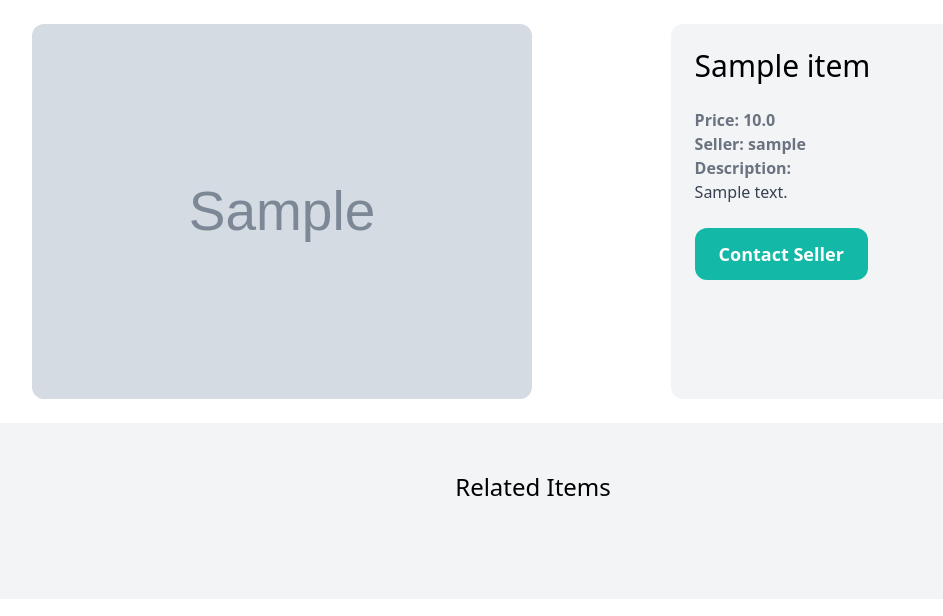
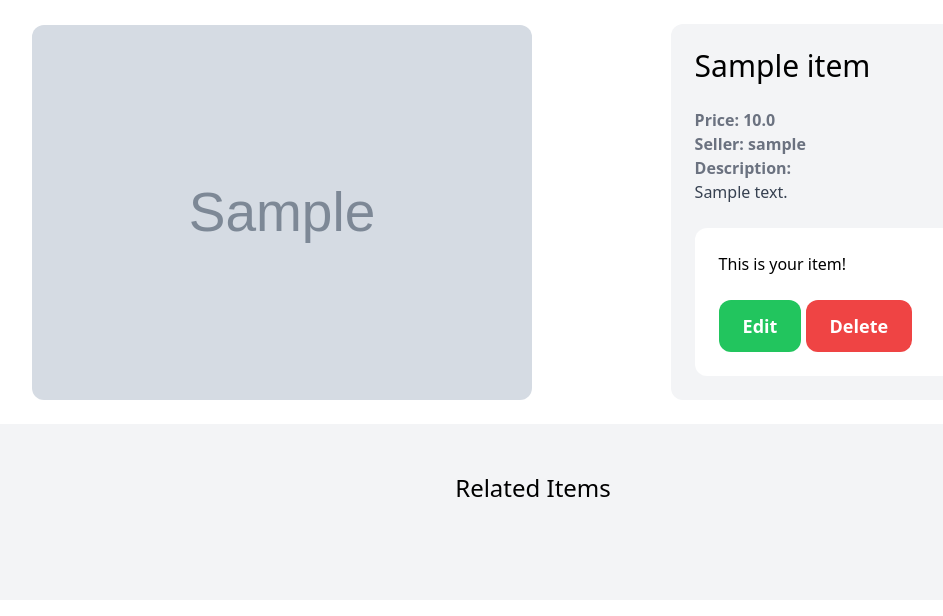
Before and after one commit to IsbatBInHossain/Quixell, a Django app: page /items/1/ in a window 1280 px wide. Shown: the part 77-693 px from the top of the page, without its empty margins (107-1050 px from the left). Run offline with Django 4.2, Linux system fonts and the light colour scheme; a user stored in the database is signed in; tables that the repository leaves empty hold one stand-in row (values such as "Sample post"); grey boxes marked "Sample" are stand-in pictures; some libraries are stand-ins or nearby versions.

Commit message:
Delete item functionality

```diff
--- a/quixell/core/templates/core/index.html
+++ b/quixell/core/templates/core/index.html
@@ -8,14 +8,14 @@
     <div class="mt-6 px-6 py-12 bg-gray-100 rounded-xl">
         <h2 class="mb-12 text-2xl text-center">Newest Items</h2>
 
-        <div class="grid grid-cols-1 sm:grid-cols-2 md:grid-cols-3 gap-3">
+        <div class="grid grid-cols-1 sm:grid-cols-2 md:grid-cols-3 gap-3 ">
             {% for item in items %}
                 <div class="">
                     <a href="{% url 'items:detail' item.id %}">
-                        <div class="p-6 bg-white rounded-b-xl ">
+                        <div class="p-6 bg-white rounded-t-xl flex justify-center items-center">
                             <img src="{{item.image.url}}" alt="{{item.name}}" class="  rounded-t-xl object-contain w-[200px] h-[200px]">
                         </div>
-                        <div class="p-6 bg-white rounded-t-xl">
+                        <div class="p-6 bg-white rounded-b-xl text-center">
                             <h2 class="text-2xl">{{item.name}}</h2>
                             <p class="text-gray-500">Price: {{item.price}}</p>
                         </div>
--- a/quixell/items/templates/item/detail.html
+++ b/quixell/items/templates/item/detail.html
@@ -22,7 +22,16 @@
         </p>
         {% endif %}
 
-        <a href="#" class="inline-block mt-6 px-6 py-3 bg-teal-500 text-white rounded-xl hover:bg-teal-700 text-lg font-semibold">Contact Seller</a>
+        {% if item.created_by == request.user %}
+          <div class="mt-6 p-6 bg-white rounded-xl">
+            <p>This is your item!</p>
+            <a href="#" class="mt-6 px-6 py-3 inline-block bg-green-500 text-lg font-semibold text-white rounded-xl">Edit</a>
+            <a href="{% url 'items:delete' item.id %}" class="mt-6 px-6 py-3 inline-block bg-red-500 text-lg font-semibold text-white rounded-xl">Delete</a>
+          </div>
+        {% else %}
+          <a href="#" class="inline-block mt-6 px-6 py-3 bg-teal-500 text-white rounded-xl hover:bg-teal-700 text-lg font-semibold">Contact Seller</a>
+        {% endif %}
+
       </div>
   </div>
   <div class="mt-6 px-6 py-12 bg-gray-100 rounded-xl">
--- a/quixell/items/urls.py
+++ b/quixell/items/urls.py
@@ -6,5 +6,6 @@ app_name = 'items'
 
 urlpatterns = [
     path('<int:pk>/', views.detail , name='detail'),
+    path('<int:pk>/delete/', views.delete , name='delete'),
     path('new/', views.new, name='new')
 ]
--- a/quixell/items/views.py
+++ b/quixell/items/views.py
@@ -34,3 +34,11 @@ def new(request):
         'form': form,
         'title': 'New Item'
     })
+
+
+@login_required
+def delete(request, pk):
+    item = get_object_or_404(Item, pk=pk, created_by=request.user)
+    item.delete()
+
+    return redirect('dashboard:index')
```
Also changed, not shown: quixell/media/item_images/shirt_1_LbHHS32.jpg (added), quixell/media/item_images/suzuki_car_toy_3sjblpI.jpg (added).
